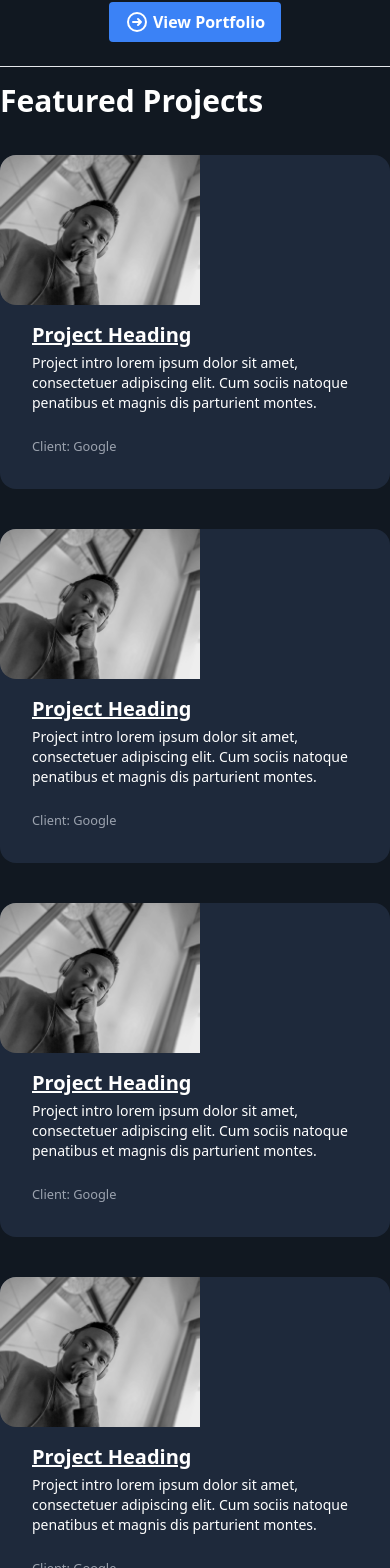
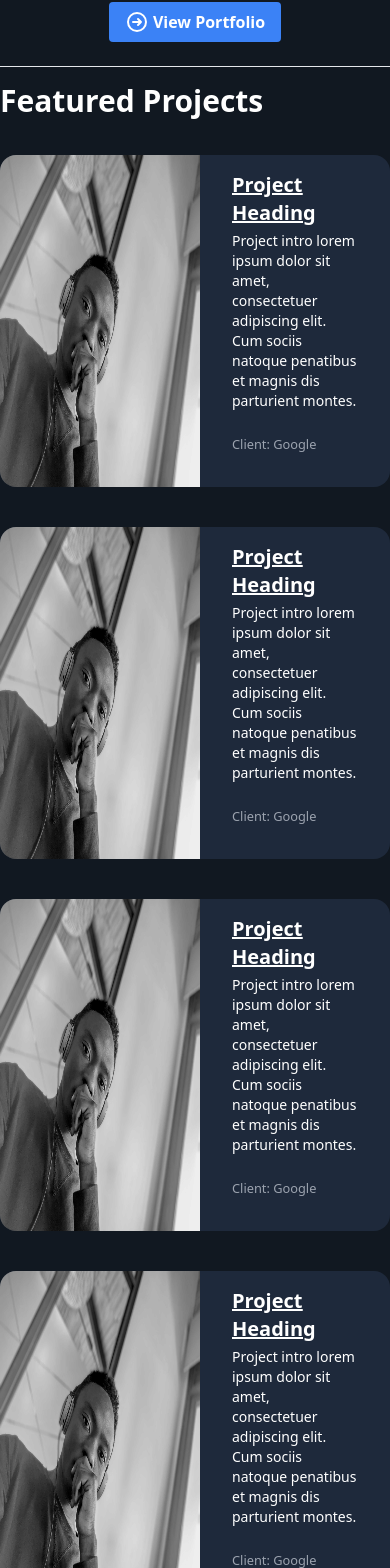
Before and after one commit to MugiranezaJ/mugiranezaj-online, a React (Create React App) app: page / in a window 390 px wide. Shown: the part 2219-3787 px from the top of the page. Built offline with nearby package versions, Linux system fonts and the light colour scheme.

Commit message:
fix responsiveness on featured projects

```diff
--- a/src/components/AboutMe.js
+++ b/src/components/AboutMe.js
@@ -138,7 +138,7 @@ export default function AboutMe() {
                     <h2 className="font-bold text-3xl text-white">Featured Projects</h2>
                 </div>
                 <div className="grid grid-cols-1 gap-6 gap-y-10 mb-6 lg:grid-cols-2 w-full">
-                    <div className=" lg:flex justify-evenly bg-slate-800 md:flex-1 rounded-2xl">
+                    <div className="flex justify-evenly bg-slate-800 md:flex-1 rounded-2xl">
                         <div>
                             <img className="max-w-[200px] h-full rounded-l-2xl" src={MyImage} alt=""/>
                         </div>
@@ -156,7 +156,7 @@ export default function AboutMe() {
                             </p>
                         </div>
                     </div>
-                    <div className="lg:flex justify-evenly bg-slate-800 md:flex-1 rounded-2xl">
+                    <div className="flex justify-evenly bg-slate-800 md:flex-1 rounded-2xl">
                         <div>
                             <img className="max-w-[200px] h-full rounded-l-2xl" src={MyImage} alt=""/>
                         </div>
@@ -174,7 +174,7 @@ export default function AboutMe() {
                             </p>
                         </div>
                     </div>
-                    <div className="lg:flex justify-evenly bg-slate-800 md:flex-1 rounded-2xl">
+                    <div className="flex justify-evenly bg-slate-800 md:flex-1 rounded-2xl">
                         <div>
                             <img className="max-w-[200px] h-full rounded-l-2xl" src={MyImage} alt=""/>
                         </div>
@@ -192,7 +192,7 @@ export default function AboutMe() {
                             </p>
                         </div>
                     </div>
-                    <div className="lg:flex justify-evenly bg-slate-800 md:flex-1 rounded-2xl">
+                    <div className="flex justify-evenly bg-slate-800 md:flex-1 rounded-2xl">
                         <div>
                             <img className="max-w-[200px] h-full rounded-l-2xl" src={MyImage} alt=""/>
                         </div>
```
